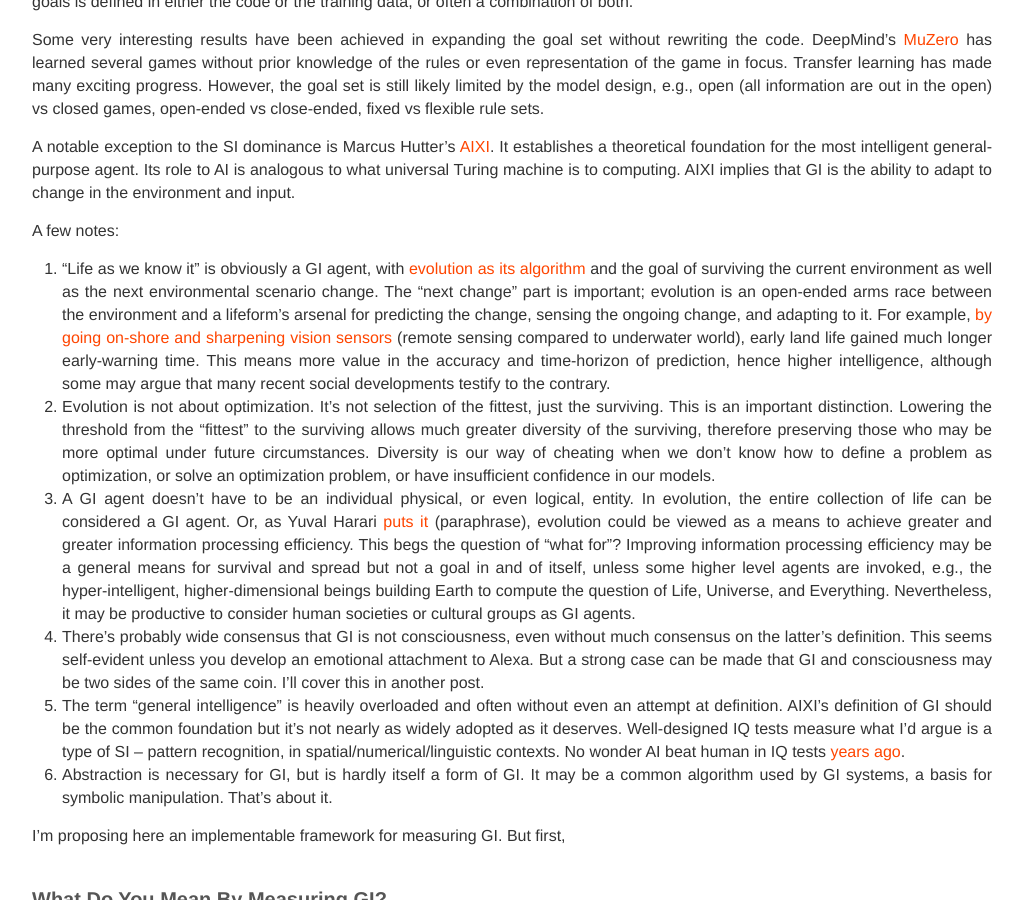
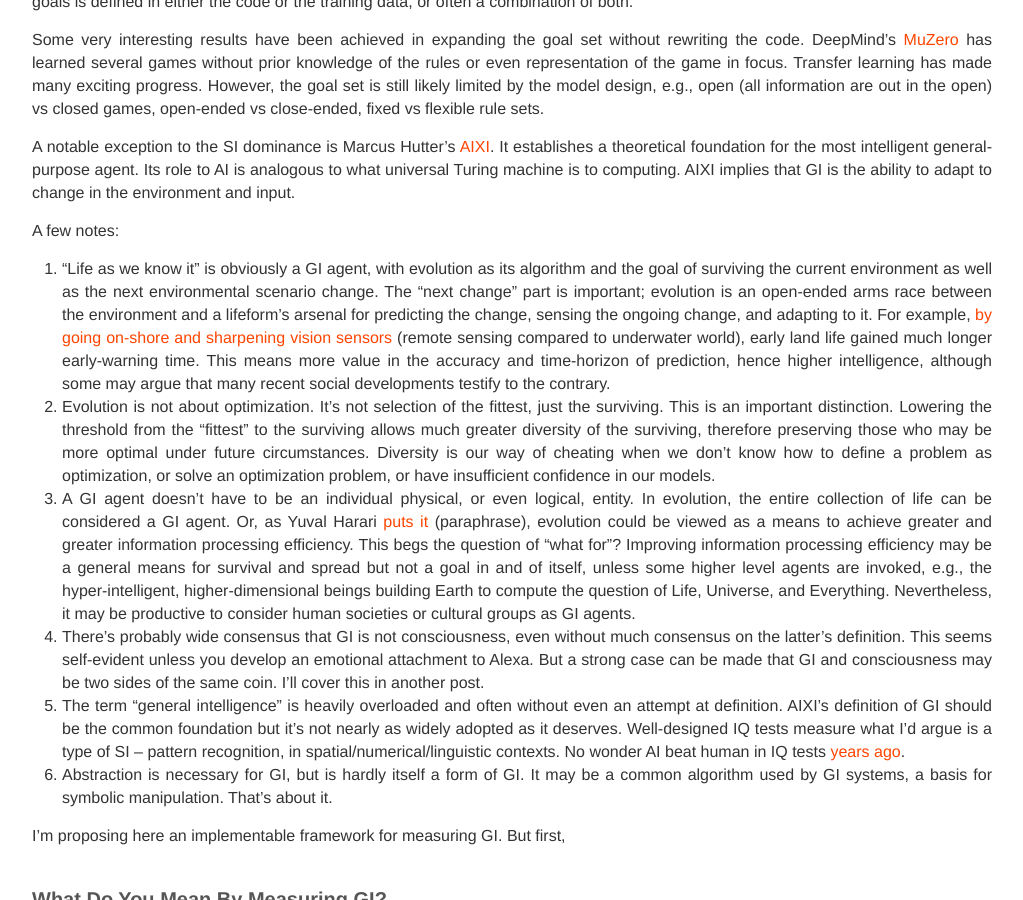
Before and after one commit to BoPengAI/A-Matter-of-Mind, a Jekyll site: the page built from _posts/2022-01-01-a-measure-of-general-intelligence.markdown, in a window 1280 px wide and 900 px high, scrolled down 386 px. Shown: the whole window, without its empty margins (128-1151 px from the left). Built offline with Jekyll 4.4.1, drawn with Linux system fonts in a browser that asks for light colours; nearby versions of some CDN libraries; our own code applies the rules of GitHub Pages for plain Markdown files; formulas are drawn with MathJax 3; part of the change alters nothing that is shown.

```diff
--- a/_posts/2022-01-01-a-measure-of-general-intelligence.markdown
+++ b/_posts/2022-01-01-a-measure-of-general-intelligence.markdown
@@ -8,7 +8,7 @@ A notable exception to the SI dominance is Marcus Hutter’s [AIXI](http://hutte
 
 A few notes:
 
-1. “Life as we know it” is obviously a GI agent, with [evolution as its algorithm](https://en.wikipedia.org/wiki/Evolutionary_algorithm) and the goal of surviving the current environment as well as the next environmental scenario change. The “next change” part is important; evolution is an open-ended arms race between the environment and a lifeform’s arsenal for predicting the change, sensing the ongoing change, and adapting to it. For example, [by going on-shore and sharpening vision sensors](https://www.preposterousuniverse.com/podcast/2019/03/25/episode-39-malcolm-maciver-on-sensing-consciousness-and-imagination/) (remote sensing compared to underwater world), early land life gained much longer early-warning time. This means more value in the accuracy and time-horizon of prediction, hence higher intelligence, although some may argue that many recent social developments testify to the contrary.
+1. “Life as we know it” is obviously a GI agent, with evolution as its algorithm and the goal of surviving the current environment as well as the next environmental scenario change. The “next change” part is important; evolution is an open-ended arms race between the environment and a lifeform’s arsenal for predicting the change, sensing the ongoing change, and adapting to it. For example, [by going on-shore and sharpening vision sensors](https://www.preposterousuniverse.com/podcast/2019/03/25/episode-39-malcolm-maciver-on-sensing-consciousness-and-imagination/) (remote sensing compared to underwater world), early land life gained much longer early-warning time. This means more value in the accuracy and time-horizon of prediction, hence higher intelligence, although some may argue that many recent social developments testify to the contrary.
 2. Evolution is not about optimization. It's not selection of the fittest, just the surviving. This is an important distinction. Lowering the threshold from the "fittest" to the surviving allows much greater diversity of the surviving, therefore preserving those who may be more optimal under future circumstances. Diversity is our way of cheating when we don't know how to define a problem as optimization, or solve an optimization problem, or have insufficient confidence in our models.
 3. A GI agent doesn't have to be an individual physical, or even logical, entity. In evolution, the entire collection of life can be considered a GI agent. Or, as Yuval Harari [puts it](https://www.ynharari.com/book/homo-deus/) (paraphrase), evolution could be viewed as a means to achieve greater and greater information processing efficiency. This begs the question of "what for"? Improving information processing efficiency may be a general means for survival and spread but not a goal in and of itself, unless some higher level agents are invoked, e.g., the hyper-intelligent, higher-dimensional beings building Earth to compute the question of Life, Universe, and Everything. Nevertheless, it may be productive to consider human societies or cultural groups as GI agents.
 4. There’s probably wide consensus that GI is not consciousness, even without much consensus on the latter's definition. This seems self-evident unless you develop an emotional attachment to Alexa. But a strong case can be made that GI and consciousness may be two sides of the same coin. I'll cover this in another post.
```
